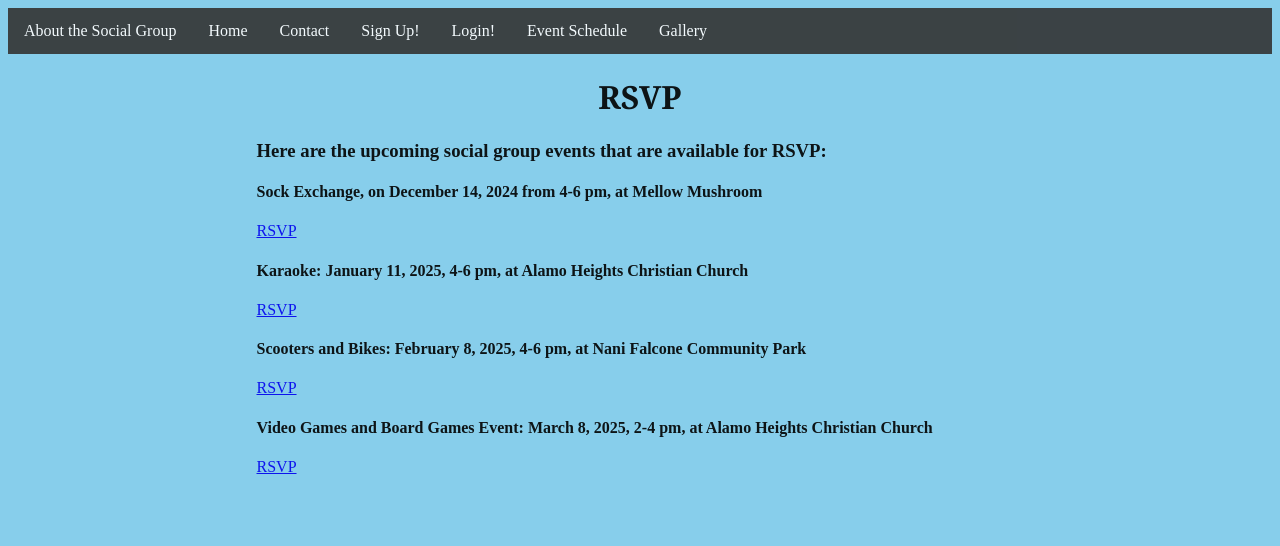
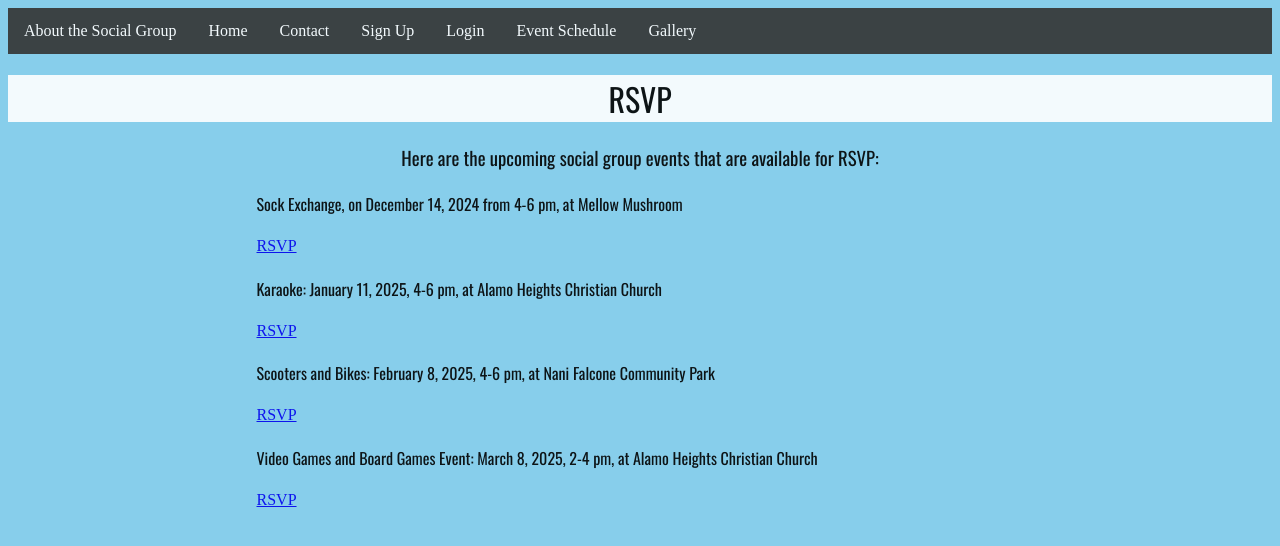
Before and after one commit to GianMR8/rsvp, a plain HTML site: page index.html in a window 1280 px wide. Drawn offline with nearby package versions, Linux system fonts and the light colour scheme.

Commit message:
initialize

```diff
--- a/index.html
+++ b/index.html
@@ -7,21 +7,20 @@
     <link rel="preconnect" href="https://fonts.googleapis.com">
     <link rel="preconnect" href="https://fonts.gstatic.com" crossorigin>
     <link href="https://fonts.googleapis.com/css2?family=Oswald:wght@200..700&display=swap" rel="stylesheet">
-    <link href="https://fonts.googleapis.com/css2?family=Teko:wght@300..700&display=swap" rel="stylesheet">
     <nav>
       <ul>
           <li><a class="active" href="https://gianmr8.github.io/IMED_Project5/">About the Social Group</a></li>
           <li><a href="https://gianmr8.github.io/socialevents/">Home</a></li>
           <li><a href="https://gianmr8.github.io/IMED_Project7/">Contact</a></li>
-          <li><a href="https://gianmr8.github.io/IMED_Project6/">Sign Up!</a></li>
-          <li><a href="https://gianmr8.github.io/login/">Login!</a></li>
+          <li><a href="https://gianmr8.github.io/IMED_Project6/">Sign Up</a></li>
+          <li><a href="https://gianmr8.github.io/login/">Login</a></li>
           <li><a href="https://gianmr8.github.io/IMED_Project1/">Event Schedule</a></li>
           <li><a href="https://gianmr8.github.io/gallery/">Gallery</a></li>
       </ul>
   </nav>
 <body>
   <header>
-    <h1 class="indie-oswald-regular">RSVP</h1></header>
+    <h1 class="indie-oswald-regular"><h1 style="background-color: white;">RSVP</h1></header>
     <div id="container">
     <h3>Here are the upcoming social group events that are available for RSVP:</h3>
     <h4>Sock Exchange, on December 14, 2024 from 4-6 pm, at Mellow Mushroom</h4>
--- a/main.css
+++ b/main.css
@@ -26,7 +26,24 @@ body{
     text-align: center;
     color:black;
     font-size: xx-large;
-    font-family: Georgia, 'Times New Roman', Times, serif;
+    font-family: "Oswald", sans-serif;
+    font-weight: 400;
+}
+
+h3{
+  text-align: center;
+    color:black;
+    font-size: x;
+    font-family: "Oswald", sans-serif;
+    font-weight: 400;
+}
+
+h4{
+  text-align: left;
+    color:black;
+    font-size: medium;
+    font-family: "Oswald", sans-serif;
+    font-weight: 400;
 }
 ul {
     list-style-type: none;
```
